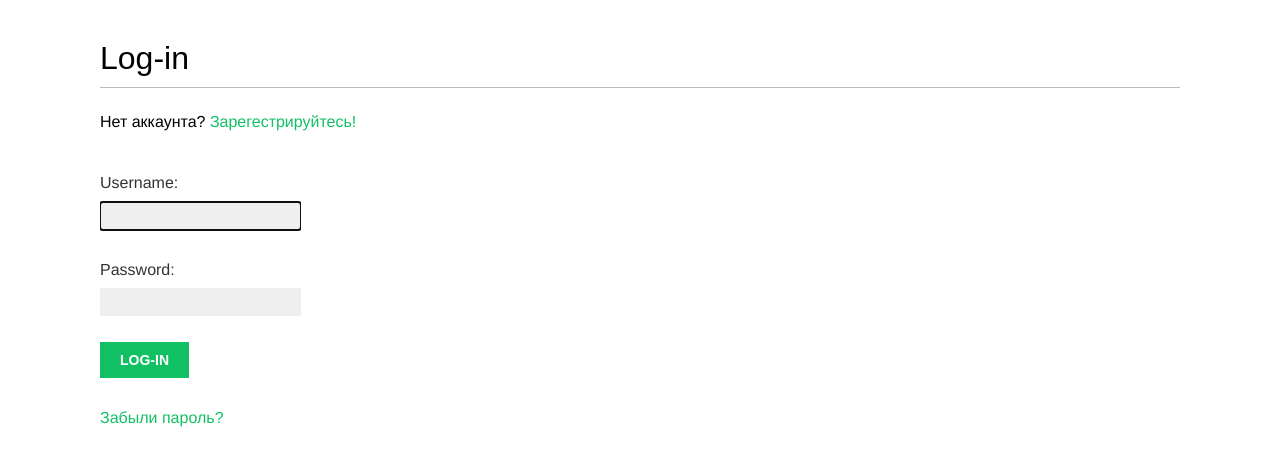
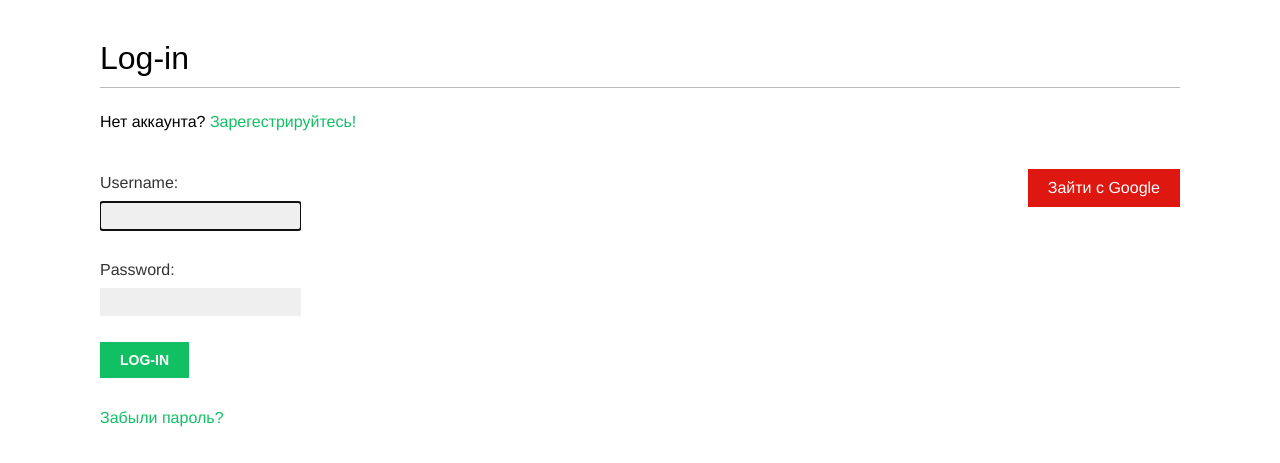
Before and after one commit to sariya23/social_network, a Django app: page /login/ in a window 1280 px wide. Shown: the part 47-510 px from the top of the page. Run offline with Django 5.2, Linux system fonts and the light colour scheme; some web fonts are replaced.

Commit message:
add link for sign in with google

```diff
--- a/social_network/templates/registration/login.html
+++ b/social_network/templates/registration/login.html
@@ -19,4 +19,11 @@
         <a href="{% url 'account:password_reset' %}">Забыли пароль?</a>
     </p>
 </div>
+<div class="social">
+    <ul>
+        <li class="google">
+            <a href="{% url 'social:begin' 'google-oauth2'%}">Зайти с Google</a>
+        </li>
+    </ul>
+</div>
 {% endblock %}
```
